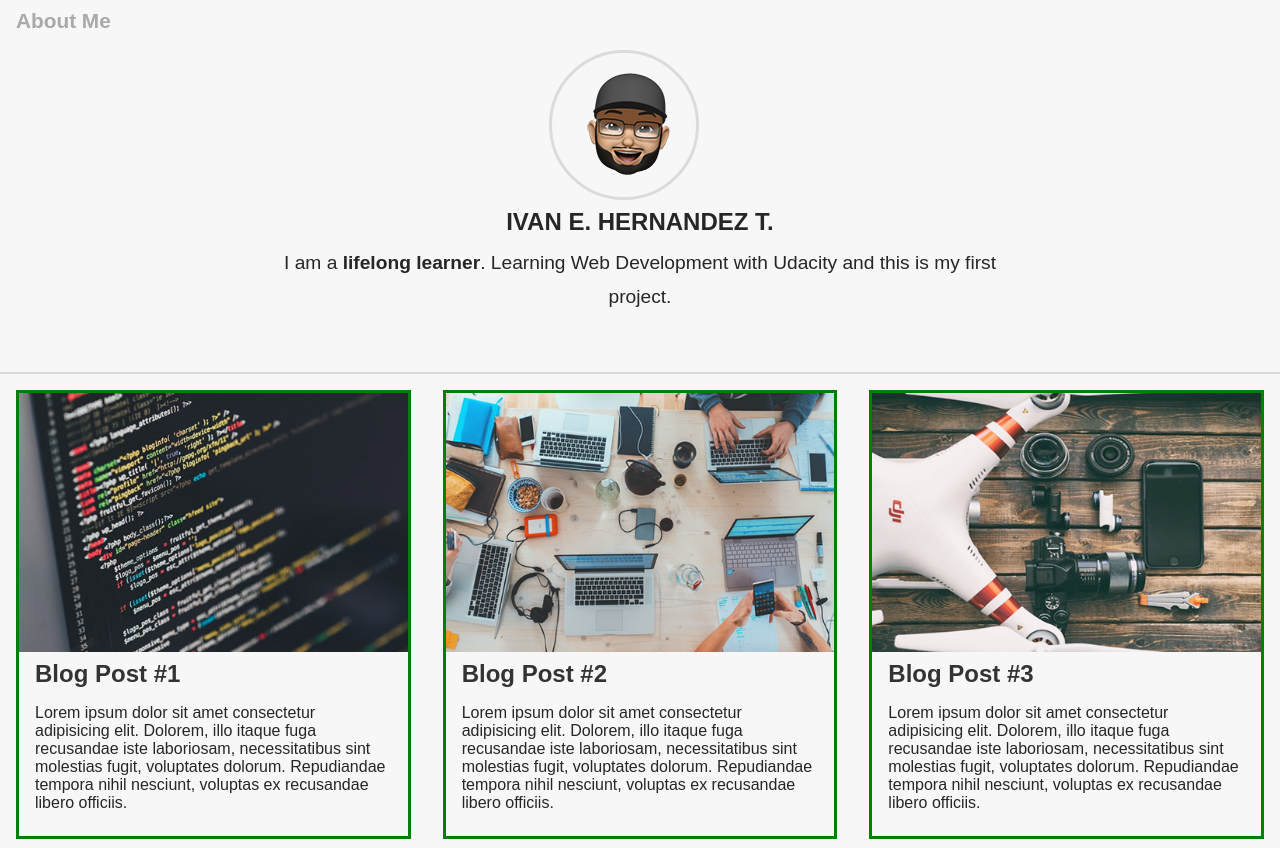
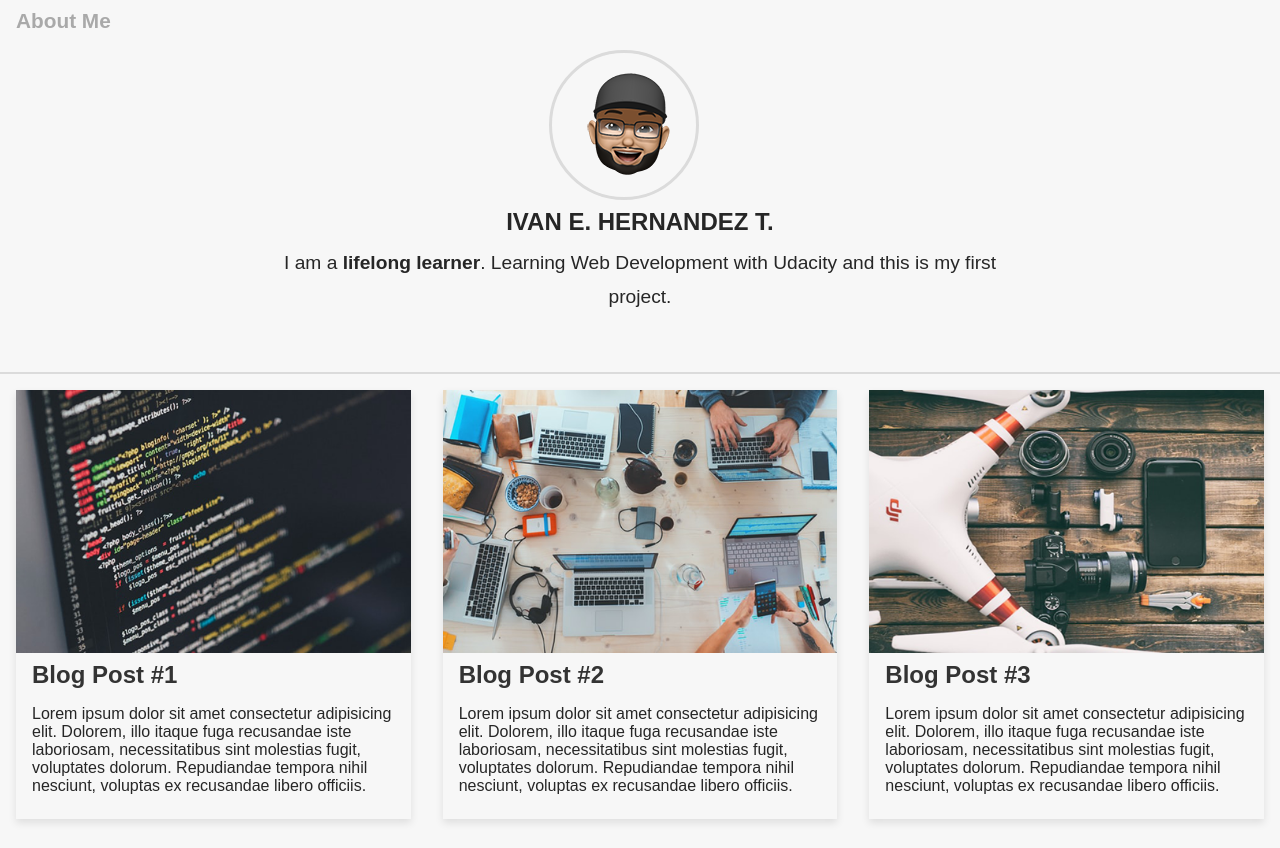
Before and after one commit to iamieht/udacity-frontend-nanodegree, a plain HTML site: page Personal_Blog_Website/index.html in a window 1280 px wide. Shown: the part 104-952 px from the top of the page. Drawn offline with Linux system fonts and the light colour scheme.

Commit message:
Update blog.css
Include box shadow

```diff
--- a/Personal_Blog_Website/css/blog.css
+++ b/Personal_Blog_Website/css/blog.css
@@ -18,7 +18,7 @@
     overflow: hidden;
     justify-content: space-between;
     box-sizing: border-box;
-    border: 3px solid green;
+    box-shadow: 0 4px 8px 0 rgba(0,0,0,0.1);
 }
 
 .card-image {
```
